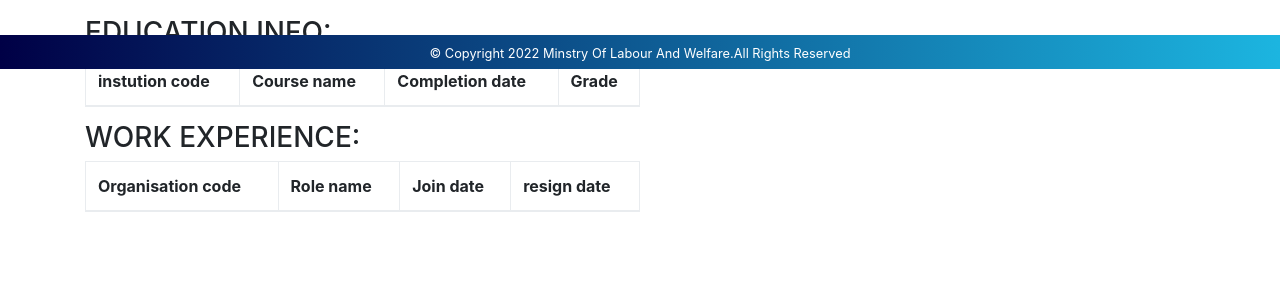
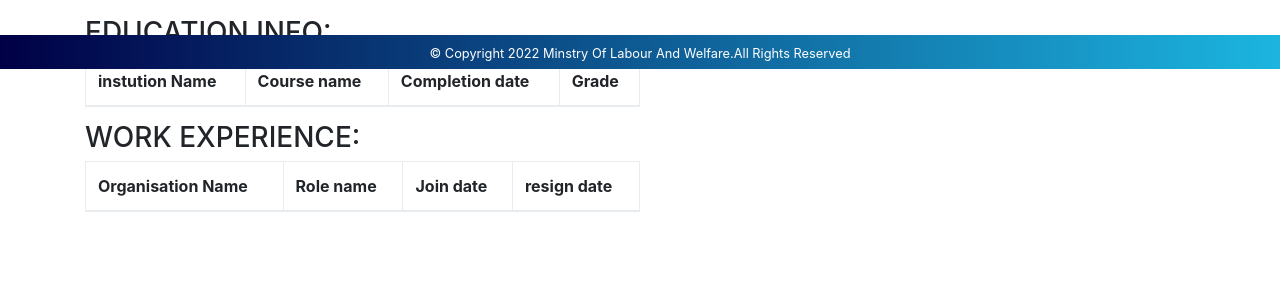
Before and after one commit to mgokulakrishnan08/labour-hackathon-project, a Django app: the page made by ministry_of_labour_and_welfare/DigiResume/templates/DigiResume/view_details.html in a window 1280 px wide. Shown: the part 731-1030 px from the top of the page. Run offline with Django 4.2, Linux system fonts and the light colour scheme; data comes from the database, SQL or seed files in the repository; data that the repository does not hold is empty; some libraries are stand-ins or nearby versions.

Commit message:
readme changed

```diff
--- a/ministry_of_labour_and_welfare/DigiResume/templates/DigiResume/view_details.html
+++ b/ministry_of_labour_and_welfare/DigiResume/templates/DigiResume/view_details.html
@@ -107,7 +107,7 @@ alert('{{ message }}');
   <table class="table table-bordered table-striped">
     <thead class="thead-dark">
       <tr>
-        <th>instution code
+        <th>instution Name
         </th>
         <th>Course name</th>
         <th>Completion date</th>
@@ -135,7 +135,7 @@ alert('{{ message }}');
 <table class="table table-stripped table-bordered">
   <thead class="thead-dark" >
     <tr>
-      <th>Organisation code
+      <th>Organisation Name
       </th>
       <th>Role name</th>
       <th>Join date</th>
--- a/ministry_of_labour_and_welfare/DigiResume/views.py
+++ b/ministry_of_labour_and_welfare/DigiResume/views.py
@@ -1,5 +1,6 @@
 
 from email import message
+from logging import exception
 from django.shortcuts import redirect, render
 from django.http import HttpResponse
 from rest_framework.views import APIView
@@ -313,7 +314,7 @@ def add_resign(request,code):
     if request.GET:
         request.session['uid'] = request.GET.dict()['uid']
         if sector==1:
-            request.session['resign_date'] =str(request.GET.dict()['resign_date'])
+            request.session['resign_date'] = str(request.GET.dict()['resign_date'])
             return redirect(f'/{code}/add_resign/confirm')
 
         elif sector==2:
@@ -349,12 +350,12 @@ def add_resign_qr(request,code):
 
 
 def confirmAddResign(request, code):
+    uid = request.session['uid']
     message = ''
-    uid = request.session['uid']
     if sector==1:
         if request.POST:
             try:
-                obj = WorkInfoByInstitution.objects.get(uid = uid, inst_code = code)
+                obj = WorkInfoByInstitution.objects.get(uid=uid, inst_code=code)
                 role = obj.role
                 obj.resign_date = request.session['resign_date']
                 obj.save()
@@ -365,7 +366,7 @@ def confirmAddResign(request, code):
     elif sector==2:
         if request.POST:
             try:
-                obj = WorkInfoByOrganisation.objects.get(uid = uid, org_code = code)
+                obj = WorkInfoByOrganisation.objects.get(uid=uid, org_code=code)
                 role = obj.role
                 obj.resign_date = request.session['resign_date']
                 obj.save()
```
Also changed, not shown: ministry_of_labour_and_welfare/db.sqlite3, ministry_of_labour_and_welfare/media/person/1_tK3CNrb.jpeg (added), ministry_of_labour_and_welfare/readme.txt.
